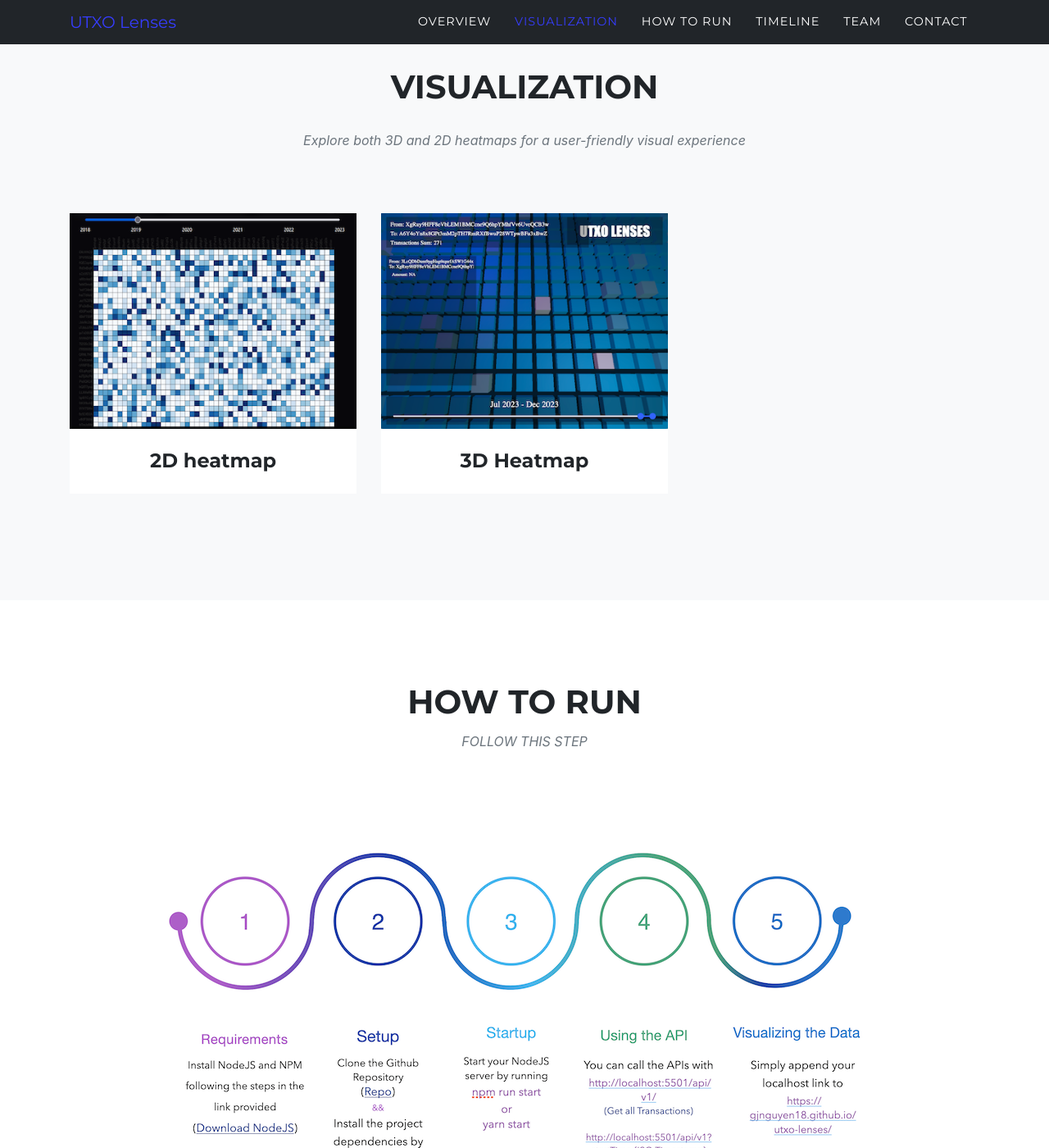
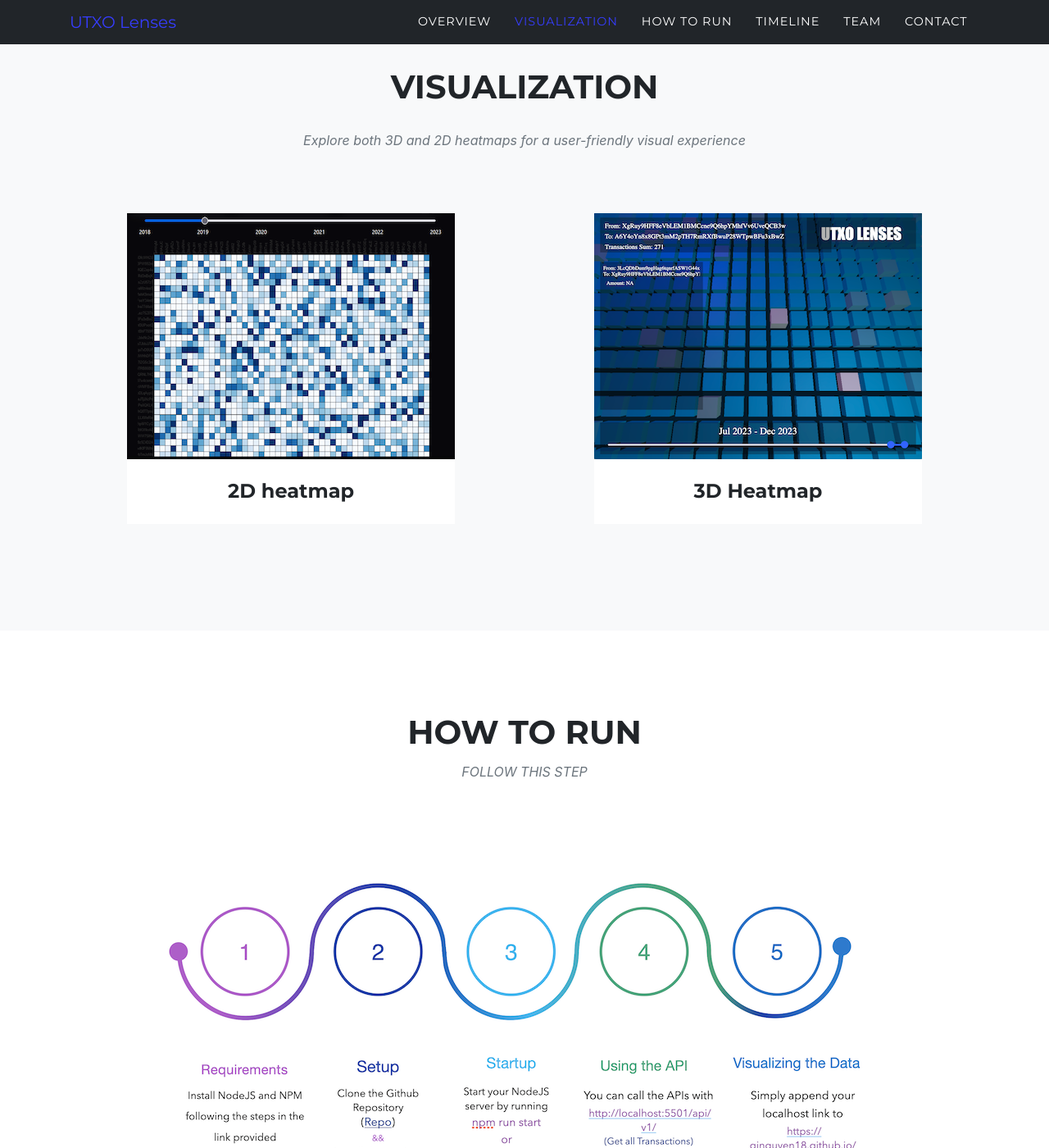
Before and after one commit to nikkileehn/nikkileehn.github.io, a Jekyll site: the page built from index.md, in a window 1280 px wide and 1400 px high, scrolled down 1530 px. Shown: the whole window at 82% size. Built offline with Jekyll 4.4.1, drawn with Linux system fonts in a browser that asks for light colours; some web fonts are replaced.

Commit message:
edit portfolio

```diff
--- a/_includes/portfolio_grid.html
+++ b/_includes/portfolio_grid.html
@@ -10,11 +10,11 @@
     </div>
     <div class="row">
 	{% for project in site.portfolio %}
-      <div class="col-md-4 col-sm-6 portfolio-item">
-        <a class="portfolio-link" data-toggle="modal" href="#p{{ forloop.index }}">
+      <div class="col-md-6 col-sm-8 portfolio-item">
+        <a class="portfolio-link" href="{{ project.caption.link }}" target="_blank">
           <div class="portfolio-hover">
             <div class="portfolio-hover-content">
-              <i class="{{ site.data.style.portfolio-icon | default: "fas fa-plus fa-3x" }}"></i>
+              <i class="{{ site.data.style.portfolio-icon | default: "fas fa-link fa-3x" }}"></i>
             </div>
           </div>
           <img class="img-fluid" src="{{ project.caption.thumbnail }}" alt="">
@@ -39,11 +39,11 @@
     </div>
     <div class="row">
 	{% for project in site.portfolio %}
-      <div class="col-md-4 col-sm-6 portfolio-item">
-        <a class="portfolio-link" data-toggle="modal" href="#p{{ forloop.index }}">
+      <div class="col-md-6 col-sm-8 portfolio-item">
+        <a class="portfolio-link" href="{{ project.caption.link }}" target="_blank">
           <div class="portfolio-hover">
             <div class="portfolio-hover-content">
-              <i class="{{ site.data.style.portfolio-icon | default: "fas fa-plus fa-3x" }}"></i>
+              <i class="{{ site.data.style.portfolio-icon | default: "fas fa-link fa-3x" }}"></i>
             </div>
           </div>
           <img class="img-fluid" src="{{ project.caption.thumbnail }}" alt="">
--- a/_sass/layout/_portfolio.scss
+++ b/_sass/layout/_portfolio.scss
@@ -17,7 +17,7 @@
         -moz-transition: all ease 0.5s;
         transition: all ease 0.5s;
         opacity: 0;
-        background: fade-out($primary, 0.1);
+        background: transparent;
         &:hover {
           opacity: 1;
         }
```
